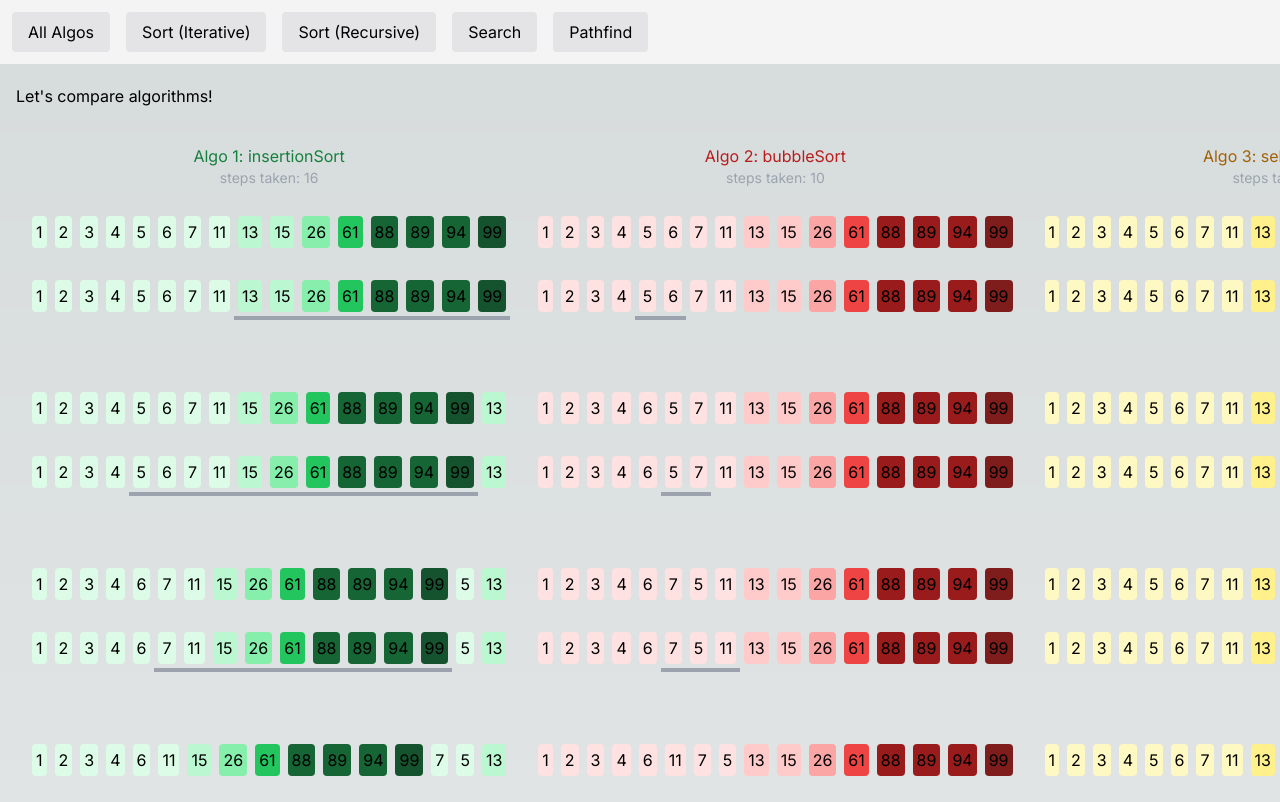
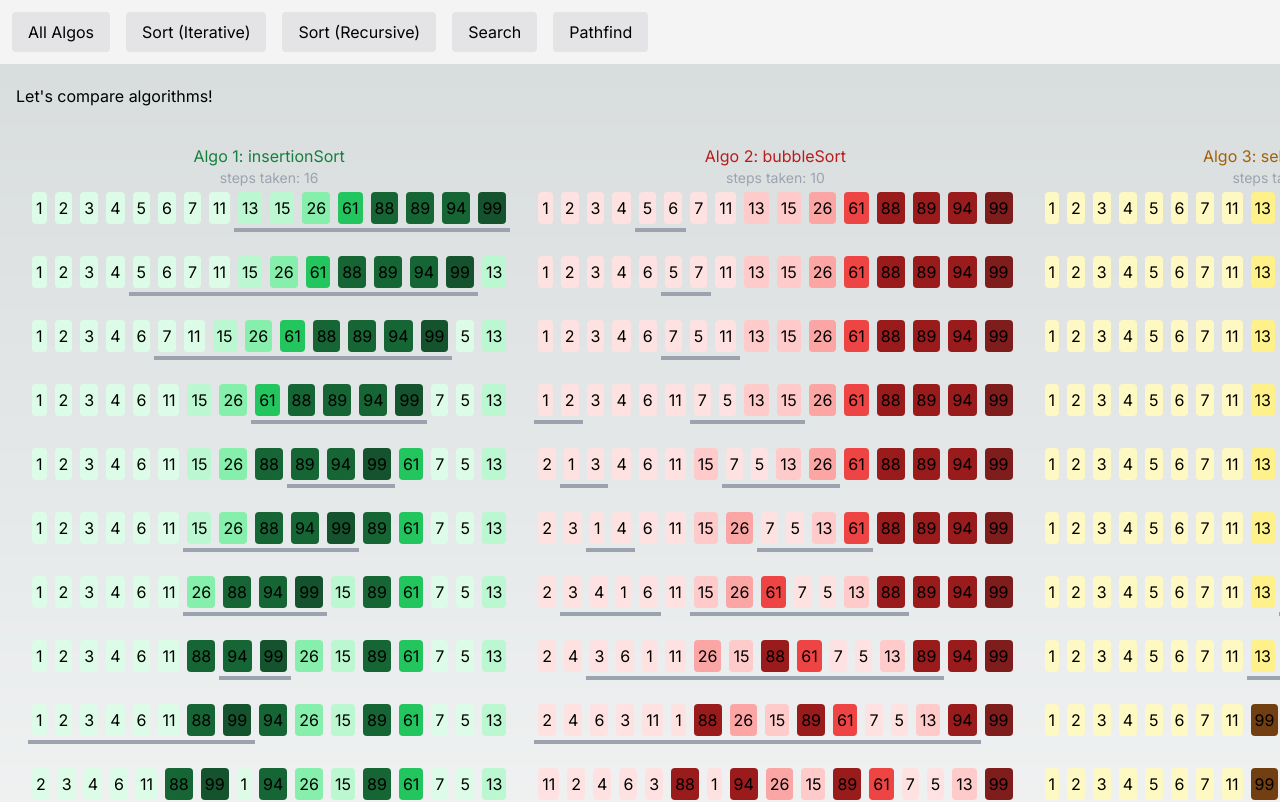
Before and after one commit to yablochko8/algo-visualize, a Next.js app: page /sort-iterative in a window 1280 px wide. Shown: the top 802 px of the page. Built offline with nearby package versions, Linux system fonts and the light colour scheme.

Commit message:
iterative sort page tidy again

```diff
--- a/src/app/sort-iterative/page.tsx
+++ b/src/app/sort-iterative/page.tsx
@@ -120,41 +120,13 @@ export default function Home() {
                   // NOT have an antecedent. Hence testCycle needs to be at smaller
                   // than length - 1
                   const testHasAntecedent = (testCycleNum < algoResults[algoNum].length - 1)
+                  const prevArray = testHasAntecedent ? algoResultSet[testCycleNum + 1] : undefined
 
                   return (
                     <>
-                      <br />
                       <div className="flex flex-row">
-
-                        <ShowArray array={singleArray} color={algoColor} />
-
+                        <ShowArray array={singleArray} color={algoColor} prevArray={prevArray} />
                       </div>
-                      <div className="flex flex-row">
-
-                        {singleArray.map((element, elementIndex) => {
-                          const normElement = normalizedElement(element, singleArray)
-
-                          const elementHasChanged = (testHasAntecedent && algoResultSet[testCycleNum][elementIndex] != algoResultSet[testCycleNum + 1][elementIndex])
-
-                          return (
-                            <>
-                              <div className="flex flex-col">
-
-                                <div className={`flex flex-row justify-center m-1 p-1 bg-${algoColor}-${normElement}00 rounded`}>
-                                  {element}
-                                </div>
-                                <div className={`flex flex-row h-1 ${elementHasChanged ? "bg-gray-400" : ""}`}>
-                                </div>
-                                <div className="flex flex-row h-5">
-
-                                </div>
-                              </div>
-
-                            </>
-                          )
-                        })}
-                      </div>
-                      <br />
                     </>
                   )
                 }
```
